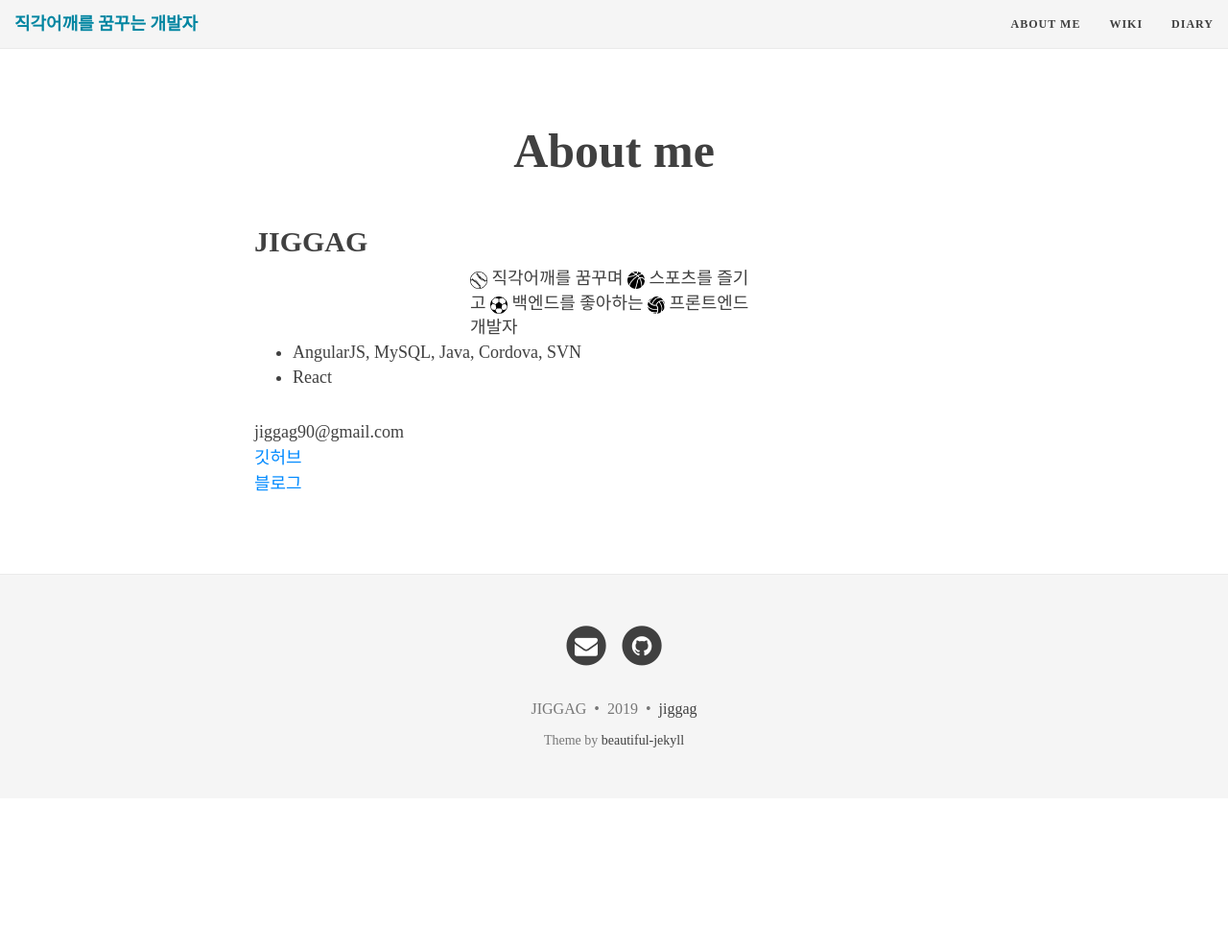
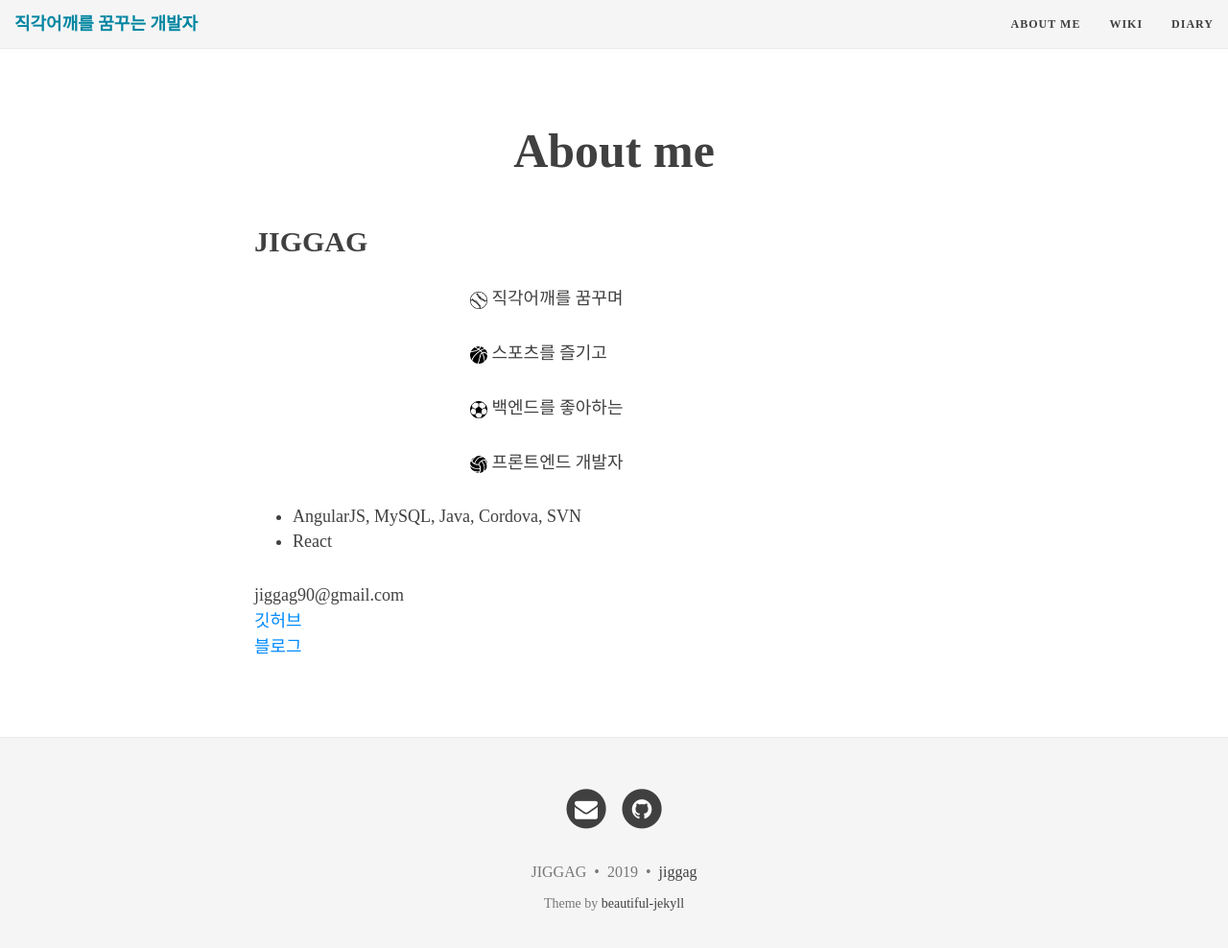
Before and after one commit to jiggag/jiggag.github.io, a Jekyll site: the page built from aboutme.md, in a window 1280 px wide and 1002 px high. Shown: the top 988 px of the window at 96% size. Built offline with Jekyll 4.4.1, drawn with Linux system fonts in a browser that asks for light colours; nearby versions of some CDN libraries.

Commit message:
Update aboutme.md

```diff
--- a/aboutme.md
+++ b/aboutme.md
@@ -6,10 +6,10 @@ title: About me
 
 ## JIGGAG
 <div style="width:300px;margin:auto;">
-<img width="18" height="18" src="/img/baseball.png" /> 직각어깨를 꿈꾸며
-<img width="18" height="18" src="/img/basketball.png" /> 스포츠를 즐기고
-<img width="18" height="18" src="/img/football.png" /> 백엔드를 좋아하는
-<img width="18" height="18" src="/img/volleyball.png" /> 프론트엔드 개발자
+<p><img width="18" height="18" src="/img/baseball.png" /> 직각어깨를 꿈꾸며</p>
+<p><img width="18" height="18" src="/img/basketball.png" /> 스포츠를 즐기고</p>
+<p><img width="18" height="18" src="/img/football.png" /> 백엔드를 좋아하는</p>
+<p><img width="18" height="18" src="/img/volleyball.png" /> 프론트엔드 개발자</p>
 </div>
 - AngularJS, MySQL, Java, Cordova, SVN
 - React
```
